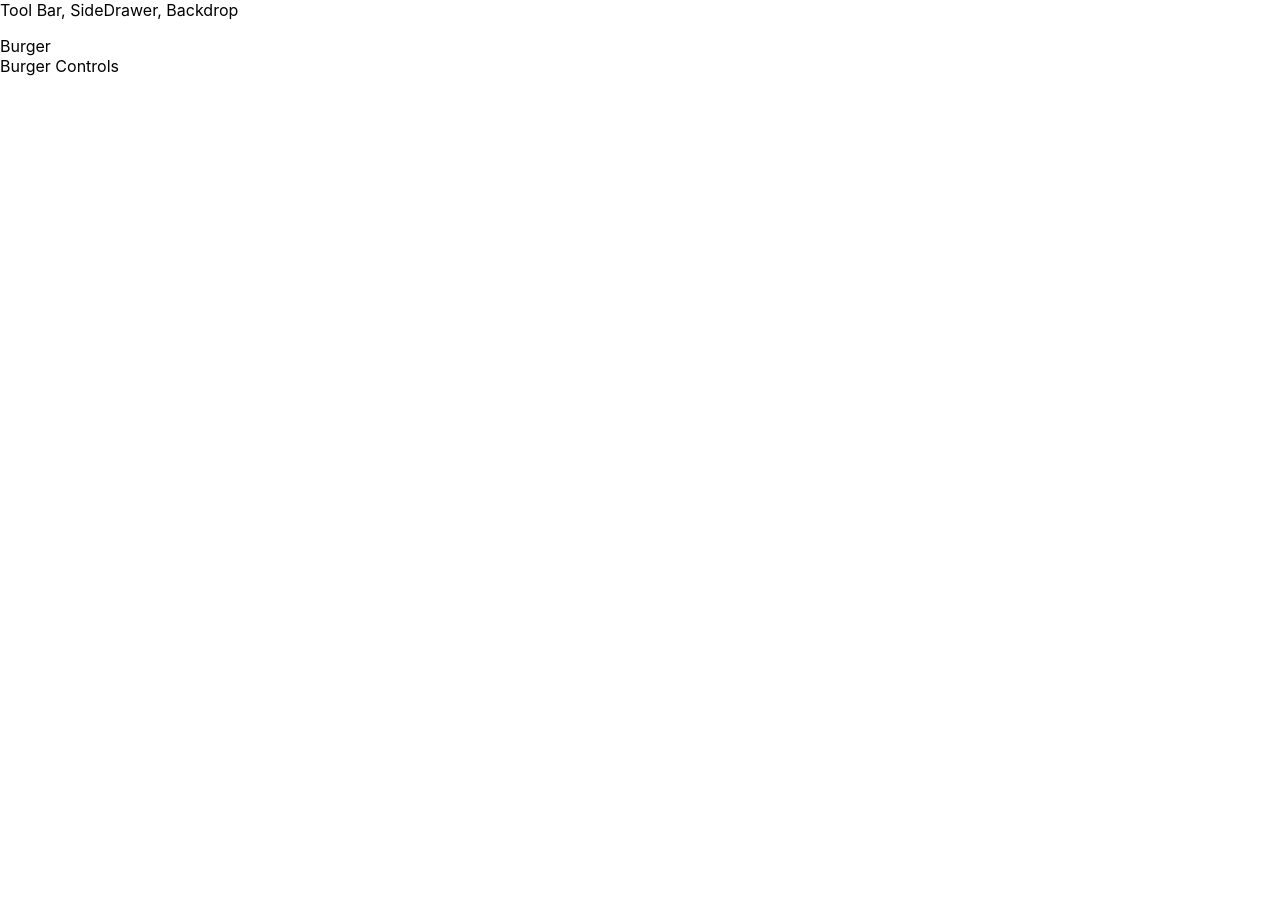
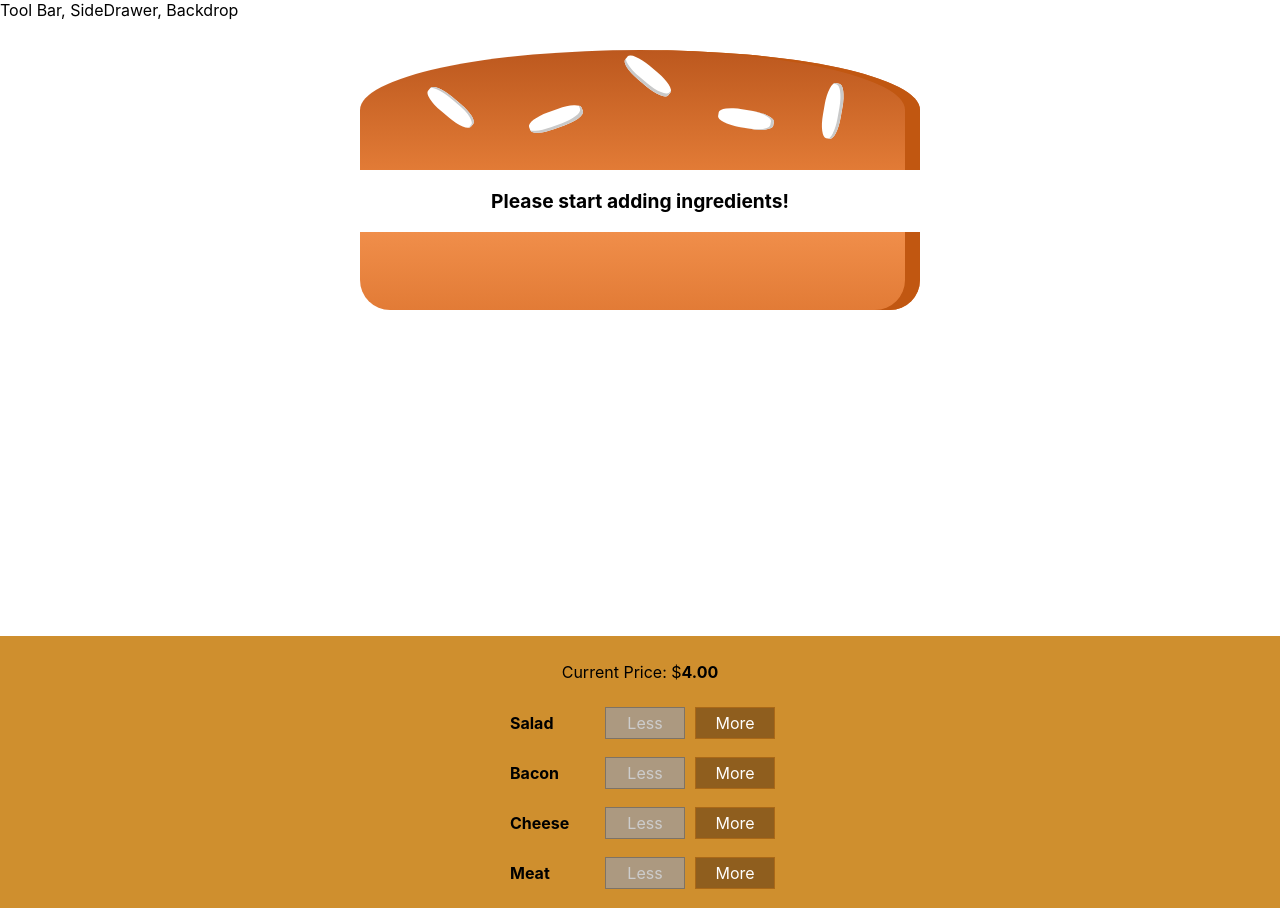
Before and after one commit to ahsanfarooq3423/JavaScript-Miscellaneous, a React (Create React App) app in the folder burger-app-react/: page / in a window 1280 px wide. Before the commit the page ends 800 px from the top, so only its background shows below. Built offline with nearby package versions, Linux system fonts and the light colour scheme.

Commit message:
Burger Controls Functionality Complete

```diff
--- /dev/null
+++ b/burger-app-react/src/components/Burger/BuildControls/BuildControl/BuildControl.js
@@ -0,0 +1,19 @@
+import React from 'react';
+import classes from './BuildControl.module.css';
+
+
+const buildControl = ( props ) => (
+    <div className = {classes.BuildControl}>
+        <div className = {classes.Label}>{props.label}</div>
+        <button
+            className = {classes.Less}
+            onClick = {props.removed}
+            disabled = {props.disabled}>Less</button>
+        <button
+            className = {classes.More}
+            onClick = {props.added}>More</button>
+    </div>
+)
+
+
+export default buildControl;
--- /dev/null
+++ b/burger-app-react/src/components/Burger/BuildControls/BuildControl/BuildControl.module.css
@@ -0,0 +1,57 @@
+.BuildControl {
+    display: flex;
+    justify-content: space-between;
+    align-items: center;
+    margin: 5px 0;
+}
+
+.BuildControl button {
+    display: block;
+    font: inherit;
+    padding: 5px;
+    margin: 0 5px;
+    width: 80px;
+    border: 1px solid #AA6817;
+    cursor: pointer;
+    outline: none;
+}
+
+
+.BuildControl button:disabled {
+    background-color: #AC9980;
+    border: 1px solid #7E7365;
+    color: #ccc;
+    cursor: default;
+}
+
+.BuildControl button:hover:disabled {
+    background-color: #AC9980;
+    color: #ccc;
+    cursor: not-allowed;
+}
+
+.Label {
+    padding: 10px;
+    font-weight: bold;
+    width: 80px;
+}
+
+.BuildControl .Less {
+    background-color: #D39952;
+    color: white;
+}
+
+.BuildControl .More {
+    background-color: #8F5E1E;
+    color: white;
+}
+
+.BuildControl .Less:hover, .BuildControl .Less:active {
+    background-color: #DAA972;
+    color: white;
+}
+
+.BuildControl .More:hover,.BuildControl .More:active {
+    background-color: #99703F;
+    color: white;
+}
--- /dev/null
+++ b/burger-app-react/src/components/Burger/BuildControls/BuildControls.js
@@ -0,0 +1,31 @@
+import React from 'react';
+import classes from './BuildControls.module.css';
+import BuildControl from './BuildControl/BuildControl';
+
+const controls = [
+    {label : 'Salad', type : 'salad'},
+    {label : 'Bacon', type : 'bacon'},
+    {label : 'Cheese', type : 'cheese'},
+    {label : 'Meat', type : 'meat'}
+]
+
+const BuildControls = (props) => {
+    return (
+        <div className = {classes.BuildControls}>
+
+            <p>Current Price: $<strong>{props.price.toFixed(2)} </strong></p>
+
+            {controls.map(ctrl => (
+                <BuildControl
+                    key = {ctrl.label}
+                    label = {ctrl.label}
+                    added = {() => props.ingredientAdded(ctrl.type)}
+                    removed = {() => props.ingredientRemoved(ctrl.type)}
+                    disabled = {props.disabled[ctrl.type]} />
+            ))}
+        </div>
+    )
+}
+
+
+export default BuildControls;
--- /dev/null
+++ b/burger-app-react/src/components/Burger/BuildControls/BuildControls.module.css
@@ -0,0 +1,51 @@
+.BuildControls {
+    width: 100%;
+    background-color: #CF8F2E;
+    display: flex;
+    flex-flow: column;
+    align-items: center;
+    box-shadow: 0 2px 1px #ccc;
+    margin: auto;
+    padding: 10px 0;
+}
+
+.OrderButton {
+    background-color: #DAD735;
+    outline: none;
+    cursor: pointer;
+    border: 1px solid #966909;
+    color: #966909;
+    font-family: inherit;
+    font-size: 1.2em;
+    padding: 15px 30px;
+    box-shadow: 2px 2px 2px #966909;
+}
+
+.OrderButton:hover, .OrderButton:active {
+    background-color: #A0DB41;
+    border: 1px solid #966909;
+    color: #966909;
+}
+
+.OrderButton:disabled {
+    background-color: #C7C6C6;
+    cursor: not-allowed;
+    border: 1px solid #ccc;
+    color: #888888;
+}
+
+.OrderButton:not(:disabled) {
+    animation: enable 0.3s linear;
+}
+
+@keyframes enable {
+    0% {
+        transform: scale(1);
+    }
+    60% {
+        transform: scale(1.1);
+    }
+    100% {
+        transform: scale(1);
+    }
+}
--- a/burger-app-react/src/components/Burger/Burger.js
+++ b/burger-app-react/src/components/Burger/Burger.js
@@ -1,7 +1,38 @@
 import React from 'react';
-import BurgerIngredient from './BurgerIngredients/BurgerIngredient';
+import classes from './Burger.module.css';
+
+import BurgerIngredient from './BurgerIngredient/BurgerIngredient';
 
 
-Burger = (props) => {
+const burger = (props) => {
+
+
+    let transformedIngredients = Object.keys( props.ingredients )
+        .map( igKey => {
+            return [...Array( props.ingredients[igKey] )].map( ( _, i ) => {
+                return <BurgerIngredient key={igKey + i} type={igKey.charAt(0).toUpperCase() + igKey.slice(1)} />;
+            } );
+        } )
+        .reduce(( arr, el ) => {
+            return arr.concat(el)
+        }, []);
+
+        if (transformedIngredients.length === 0){
+            transformedIngredients = <p>Please start adding ingredients!</p>
+        }
+
+
+
+
+
+    return(
+        <div className = {classes.Burger}>
+        <BurgerIngredient type = 'bread-top'/>
+        {transformedIngredients}
+        <BurgerIngredient type = 'bread-bottom'/>
+
+    </div>
+    )
 
 }
+export default burger;
--- /dev/null
+++ b/burger-app-react/src/components/Burger/Burger.module.css
@@ -0,0 +1,33 @@
+.Burger {
+    width: 100%;
+    margin :  auto;
+    height: 250px;
+    overflow: scroll;
+    text-align: center;
+    font-weight: bold;
+    font-size: 1.2rem;
+}
+
+
+@media (min-width : 500px) and (min-height: 400px) {
+    .Burger {
+        width: 350px;
+        height: 300px;
+    }
+}
+
+
+@media (min-width : 500px) and (min-height: 401px) {
+    .Burger {
+        width: 450px;
+        height: 400px;
+    }
+}
+
+
+@media (min-width : 1000px) and (min-height: 700px) {
+    .Burger {
+        width: 700px;
+        height: 600px;
+    }
+}
--- a/burger-app-react/src/components/Burger/BurgerIngredients/BurgerIngredient.js
+++ b/burger-app-react/src/components/Burger/BurgerIngredient/BurgerIngredient.js
@@ -1,5 +1,5 @@
 import React, { Component } from 'react';
-import classes from 'BurgerIngredients.module.css';
+import classes from './BurgerIngredient.module.css';
 import PropTypes from 'prop-types';
 
 
@@ -7,7 +7,7 @@
     render(){
         let ingredient = null;
 
-    switch (props.type){
+    switch (this.props.type){
         case ('bread-bottom'):
             ingredient = <div className = {classes.BreadBottom}></div>
             break;
@@ -39,15 +39,17 @@
 
         default :
             ingredient = null;
+            break;
 
-        return ingredient;
+
     }
+    return ingredient;
 }
 
 };
 
-BurgerIngredients.propTypes = {
+BurgerIngredient.propTypes = {
     type : PropTypes.string.isRequired
 }
 
-export default BurgerIngredients;
+export default BurgerIngredient;
--- a/burger-app-react/src/containers/BurgerBuilder/BurgerBuilder.js
+++ b/burger-app-react/src/containers/BurgerBuilder/BurgerBuilder.js
@@ -1,13 +1,80 @@
 import React, {Component} from 'react';
 import Aux from '../../hoc/Aux';
+import Burger from '../../components/Burger/Burger'
+import BuildControls from '../../components/Burger/BuildControls/BuildControls'
+
+
+const INGREDIENT_PRICES = {
+    salad : 0.5,
+    cheese : 0.4,
+    meat : 1.3,
+    bacon : 0.7
+}
 
 class BurgerBuilder extends Component {
+
+
+    state = {
+        ingredients : {
+            salad: 0,
+            bacon: 0,
+            cheese : 0,
+            meat  : 0
+        },
+        totalPrice : 4
+    }
+
+    addIngredientHandler = (type) => {
+        const oldCount = this.state.ingredients[type];
+        const updatedCount = oldCount + 1;
+        const updatedIngredients = {
+            ...this.state.ingredients
+        };
+
+        updatedIngredients[type] = updatedCount;
+        const priceAddition = INGREDIENT_PRICES[type];
+        const oldPrice = this.state.totalPrice;
+        const newPrice = oldPrice + priceAddition;
+        this.setState({totalPrice : newPrice, ingredients : updatedIngredients});
+    }
+
+
+    removeIngredientHandler = (type) => {
+        const oldCount = this.state.ingredients[type];
+        if (oldCount <= 0){
+            return;
+        }
+
+        const updatedCount = oldCount - 1;
+        const updatedIngredients = {
+            ...this.state.ingredients
+        };
+
+        updatedIngredients[type] = updatedCount;
+        const priceDeduction = INGREDIENT_PRICES[type];
+        const oldPrice = this.state.totalPrice;
+        const newPrice = oldPrice - priceDeduction;
+        this.setState({totalPrice : newPrice, ingredients : updatedIngredients});
+    }
+
     render(){
+        const disabledInfo = {
+            ...this.state.ingredients
+        }
+
+        for (let key in disabledInfo){
+            disabledInfo[key] = disabledInfo[key] <= 0;
+        }
+
         return (
             <Aux>
-                <div> Burger  </div>
+                <Burger ingredients = {this.state.ingredients} />
+                <BuildControls
+                    ingredientAdded = {this.addIngredientHandler}
+                    ingredientRemoved= {this.removeIngredientHandler}
+                    disabled = {disabledInfo}
+                    price = {this.state.totalPrice}/>
 
-                <div> Burger Controls </div>
             </Aux>
         )
     }
```
Also changed, not shown: burger-app-react/src/components/Burger/BurgerIngredient/BurgerIngredient.module.css (renamed from burger-app-react/src/components/Burger/BurgerIngredients/BurgerIngredients.module.css).
